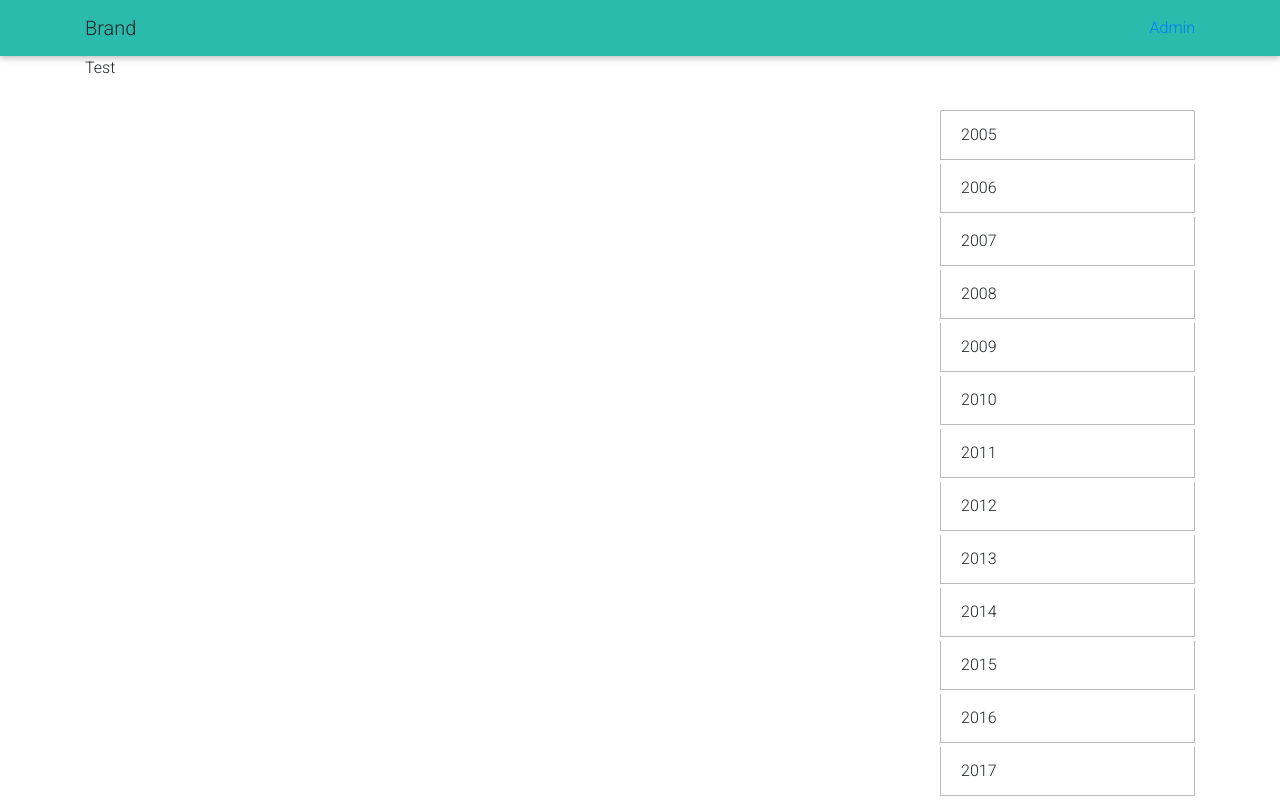
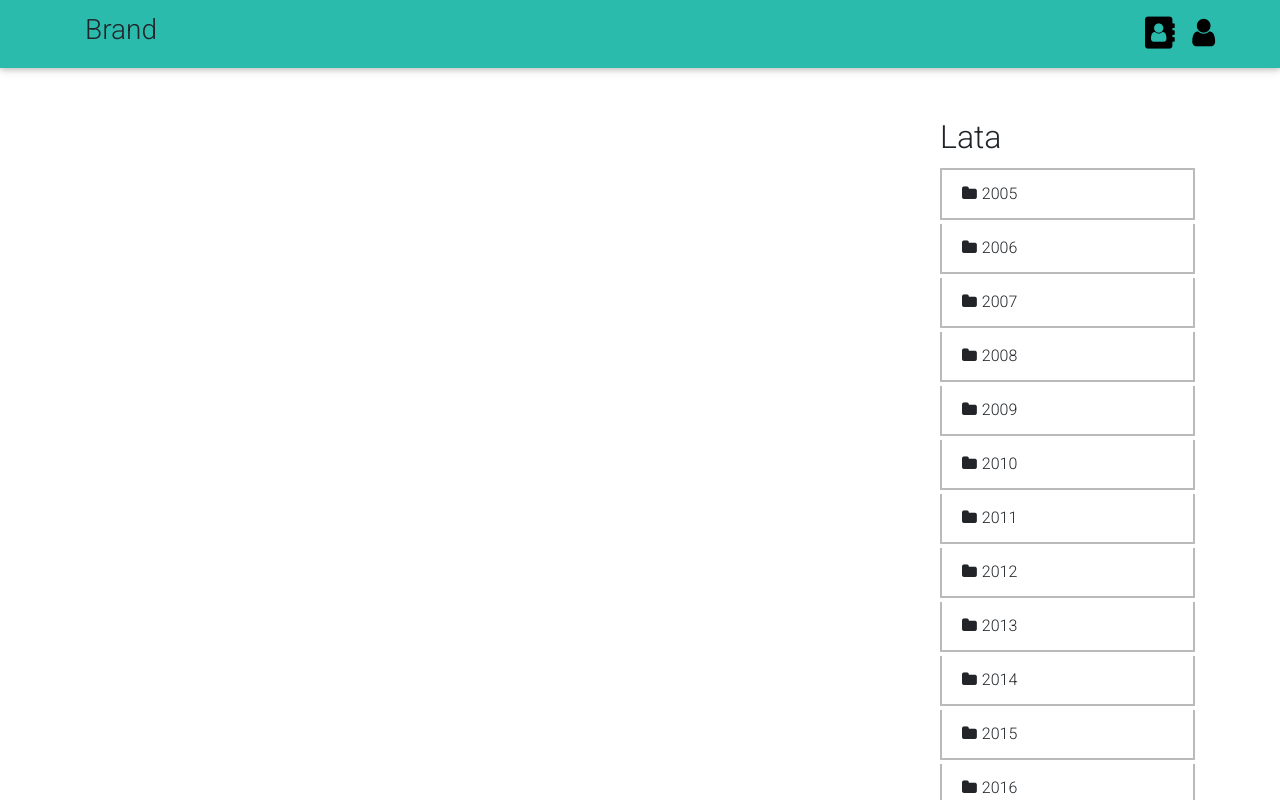
Before and after one commit to DocumentExplorer/Frontend, a React (Create React App) app: page /dashboard in a window 1280 px wide. Shown: the top 800 px of the page. Built offline with nearby package versions, Linux system fonts and the light colour scheme.

Commit message:
add some style and icons to our web project

```diff
--- a/src/components/App.css
+++ b/src/components/App.css
@@ -26,3 +26,20 @@
   from { transform: rotate(0deg); }
   to { transform: rotate(360deg); }
 }
+
+a {
+  color: black;
+}
+
+.navbar-nav {
+  display: flex;
+  flex-direction: row;
+  justify-content: space-between;
+}
+
+.navbar-nav li {
+  margin-left: 20%;
+}
+i {
+  margin-right: 5px;
+}
--- a/src/components/App.js
+++ b/src/components/App.js
@@ -5,6 +5,7 @@ import { LoginPage, Dashboard, OrderPage, OrdersPage } from './pages'
 import { PrivateRoute } from './helpers/PrivateRoute'
 import { checkLogining } from '../redux/actions'
 import { connect } from 'react-redux'
+import './App.css'
 
 class App extends Component {
   componentDidMount() {
@@ -18,6 +19,7 @@ class App extends Component {
           <Switch>
             <PrivateRoute path="/orders/:year" component={OrderPage} />
             <PrivateRoute path="/orders/:id" component={OrderPage} />
+            <PrivateRoute path="/management" component={OrderPage} />
             <PrivateRoute path="/dashboard" component={Dashboard} />
             <PrivateRoute path="/orders" component={OrdersPage} />
             <Route path="/" component={LoginPage} />
--- a/src/components/Navbar/Navbar.jsx
+++ b/src/components/Navbar/Navbar.jsx
@@ -1,9 +1,8 @@
 import React from 'react'
 import { connect } from 'react-redux'
 import { Link } from 'react-router-dom'
-import { Container, NavbarBrand, Navbar, NavbarNav } from 'mdbreact'
+import { Container, NavbarBrand, Navbar, NavbarNav, NavItem, Fa } from 'mdbreact'
 import { NavbarHOC } from './NavbarHOC.js'
-import { } from '../helpers/AccountTypeChecker'
 
 function mapStateToProps({ loginResult }) {
     return {
@@ -15,10 +14,11 @@ const NavbarAuthenticated = (props) => (
     <Navbar color="default-color">
         <Container>
             <NavbarBrand>
-                Brand
+                <h3>Brand</h3>
             </NavbarBrand>
             <NavbarNav right>
                 <Link to="/dashboard">
+                    <i class="fa fa-user" aria-hidden="true"></i>
                     User
                 </Link>
             </NavbarNav>
@@ -30,12 +30,19 @@ const NavbarAdmin = (props) => (
     <Navbar color="default-color">
         <Container>
             <NavbarBrand>
-                Brand
+                <h3>Brand</h3>
             </NavbarBrand>
-            <NavbarNav right>
-                <Link to="/dashboard">
-                    Admin
-                </Link>
+            <NavbarNav className="align" right>
+                <NavItem>
+                    <Link to="/management">
+                        <Fa icon="address-book" size="2x" />
+                    </Link>
+                </NavItem>
+                <NavItem>
+                    <Link to="/dashboard">
+                        <Fa icon="user" size="2x" />
+                    </Link>
+                </NavItem>
             </NavbarNav>
         </Container>
     </Navbar>
--- a/src/components/Orders/List.jsx
+++ b/src/components/Orders/List.jsx
@@ -1,9 +1,10 @@
-import React from 'react'
+import React, { Fragment } from 'react'
 import OrderByYear from '../helpers/OrdersByYears'
 import _ from 'lodash'
 import DateFormat from '../helpers/DateFormat'
 import { ListGroup, ListGroupItem } from 'mdbreact'
 import { withRouter } from 'react-router-dom'
+import { Fa } from 'mdbreact'
 
 class List extends React.Component {
 
@@ -31,13 +32,18 @@ class List extends React.Component {
             })))
         }
         return (
+            <Fragment>
+
                 <ListGroup className="wrapper">
+                    <h2>Lata</h2>
                     {this.state.years.map((item, i) => (
                         <ListGroupItem key={i} onClick={this.handleClick.bind(this, item.year)}>
+                            <Fa icon="folder"/>
                             {item.year}
                         </ListGroupItem>
                     ))}
                 </ListGroup>
+            </Fragment>
         )
     }
 }
--- a/src/components/Orders/OrderList.jsx
+++ b/src/components/Orders/OrderList.jsx
@@ -1,4 +1,4 @@
-import React from 'react'
+import React, { Fragment } from 'react'
 import { getOrders } from '../../redux/actions'
 import { connect } from 'react-redux'
 import ApiHOC from '../helpers/ApiHOC'
--- a/src/components/pages/DashboardPage/Dashboard.jsx
+++ b/src/components/pages/DashboardPage/Dashboard.jsx
@@ -8,7 +8,7 @@ class Dashboard extends React.Component {
         return (
             <Container>
                 <Row>
-                    <Col md="9" sm="12">Test</Col>
+                    <Col md="9" sm="12"></Col>
                     <Col md="3" sm="12">
                         <OrderList />
                     </Col>
--- a/src/components/pages/DashboardPage/dashboard.css
+++ b/src/components/pages/DashboardPage/dashboard.css
@@ -24,9 +24,15 @@
 
 .wrapper li {
     margin-top: 4px;
-    border: 1px solid rgba(123, 123, 123, 0.521)
+    border: 2px solid rgba(123, 123, 123, 0.521)
 }
 .wrapper a{
     width: 100%;
     height: 100%;
 }
+
+.wrapper li:hover {
+    cursor: pointer;
+    border: 2px solid #2BBBAD;
+    color: #2BBBAD !important;
+}
--- a/src/components/pages/LoginPage/Login.jsx
+++ b/src/components/pages/LoginPage/Login.jsx
@@ -72,13 +72,13 @@ class Login extends React.Component {
                                     onBlur={this.handleBlur}
                                     className={checkErrorForUsername}
                                 />
-                                <p>{this.state.errors.username}</p>
+                                <p className="warning">{this.state.errors.username}</p>
                                 <Input name="password" label="Hasło" icon="lock" type="password"
                                     onChange={this.handleChange}
                                     onBlur={this.handleBlur}
                                     className={checkErrorForPassword}
                                 />
-                                <p>{this.state.errors.password}</p>
+                                <p className="warning">{this.state.errors.password}</p>
                             </div>
                             <div className="text-center">
                                 <Button type="submit">Login</Button>
--- a/src/components/pages/LoginPage/login.css
+++ b/src/components/pages/LoginPage/login.css
@@ -6,3 +6,8 @@
     border-bottom: 1px solid red !important;
     box-shadow: 0 1px 0 0 red !important;
 }
+
+.warning {
+    color: red;
+    padding-left: 40px;
+}
--- a/src/redux/reducers/loginReducer.js
+++ b/src/redux/reducers/loginReducer.js
@@ -3,13 +3,13 @@ import { LoginConstants } from '../constants'
 export default function (state = { auth: true, accountType: 'admin' }, action) {
     switch (action.type) {
         case LoginConstants.LOGIN_SUCCESS:
-            const accountType = action.payload.accountType
+            //const accountType = action.payload.accountType
             return {
                 auth: true,
                 user: {
                     username: 'User'
                 },
-                accountType
+                accountType: 'admin'
             }
         case LoginConstants.LOGIN_FETCH:
             return {
```
Lines whose indentation alone changed are shown as unchanged.
